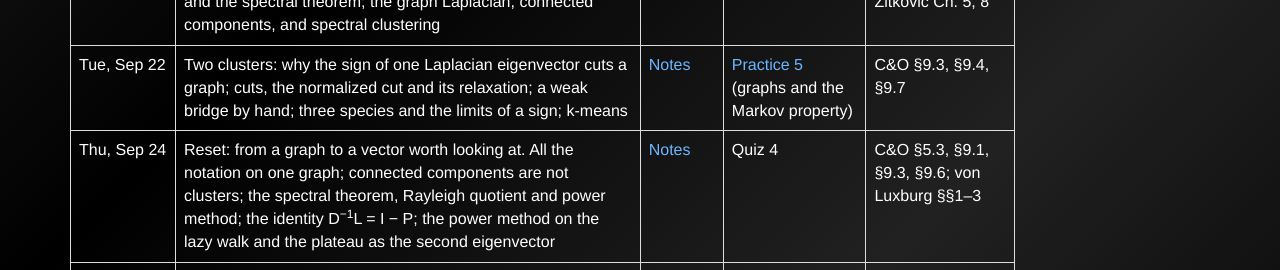
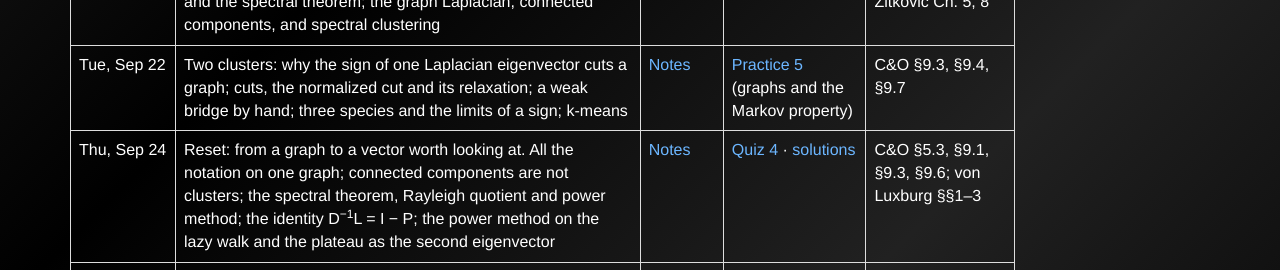
Before and after one commit to ZaytaM/zaytam.github.io, a plain HTML site: page ML2026.html in a window 1280 px wide. Shown: the part 1640-1910 px from the top of the page. Drawn offline with nearby package versions, Linux system fonts and the light colour scheme.

Commit message:
Quiz 4 + solutions on the Sep 24 row

```diff
--- a/ML2026.html
+++ b/ML2026.html
@@ -165,7 +165,7 @@
             <td>Thu, Sep 24</td>
             <td>Reset: from a graph to a vector worth looking at. All the notation on one graph; connected components are not clusters; the spectral theorem, Rayleigh quotient and power method; the identity D<sup>&minus;1</sup>L = I &minus; P; the power method on the lazy walk and the plateau as the second eigenvector</td>
             <td><a href="https://colab.research.google.com/drive/1FgB7g8D-1OUedicTcYtVs1u-VM92mWkq" aria-label="Lecture 10 notes: notation reset, components versus clusters, spectral theorem, power method on the lazy walk">Notes</a></td>
-            <td>Quiz 4</td>
+            <td><a href="ML2026_Quiz_4.pdf" aria-label="Quiz 4 (PDF)">Quiz 4</a> &middot; <a href="ML2026_Quiz_4_Solutions.pdf" aria-label="Quiz 4 solutions (PDF)">solutions</a></td>
             <td>C&amp;O &sect;5.3, &sect;9.1, &sect;9.3, &sect;9.6; von Luxburg &sect;&sect;1&ndash;3</td>
           </tr>
           <tr>
```
Also changed, not shown: 2 other files.
